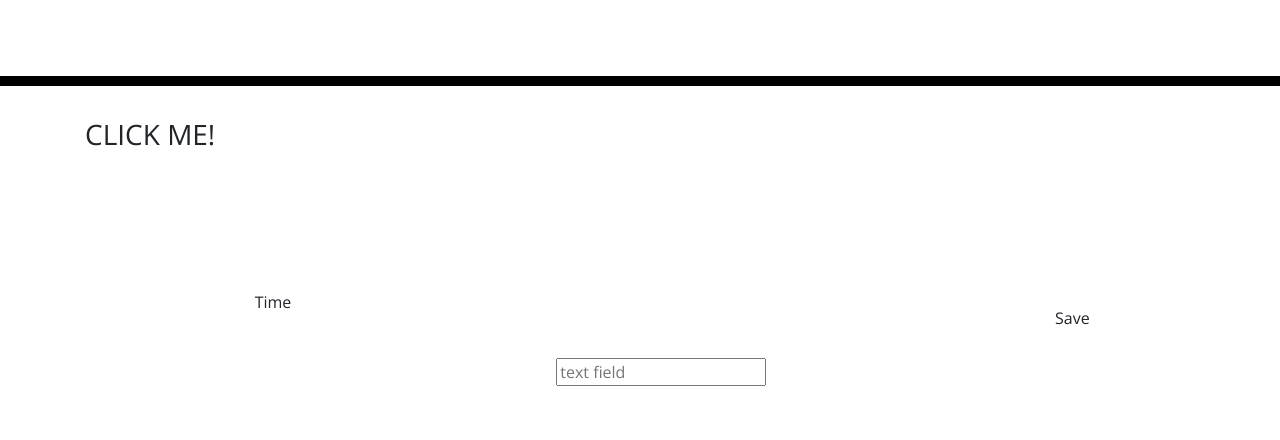
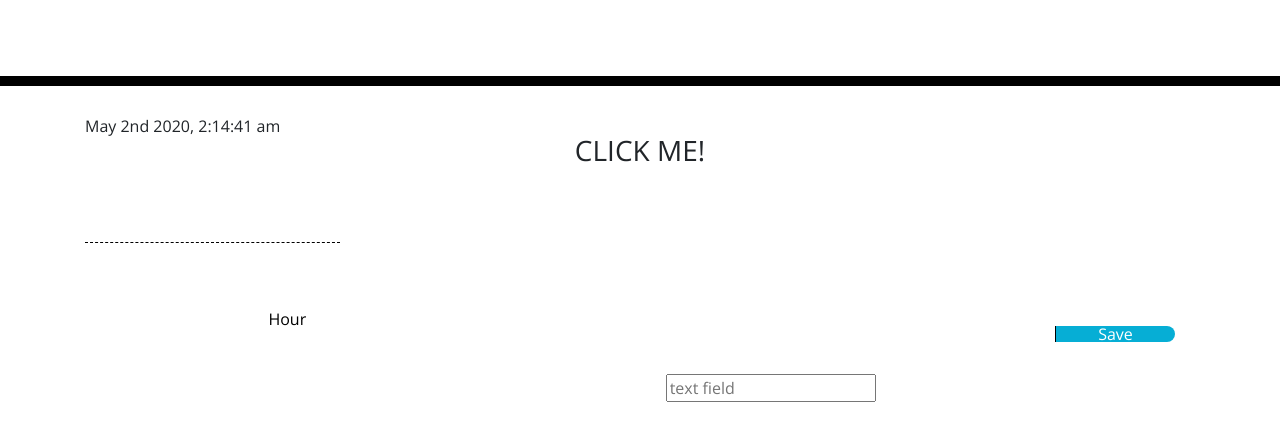
Before and after one commit to megan-pg/day-planner, a plain HTML site: page index.html in a window 1280 px wide. Shown: the part 182-622 px from the top of the page. Drawn offline with nearby package versions, Linux system fonts and the light colour scheme; files that its build step writes are made by us from their sources.

Commit message:
fixed moment function

```diff
--- a/assets/script.js
+++ b/assets/script.js
@@ -4,12 +4,12 @@
 // the code from moment.js for day and time generation
 $(document).ready(function () {
     var today = moment().format('MMMM Do YYYY, h:mm:ss a');
-    today.append();
+    var date = $("#date-field");
+    date.text(today);
 })
-var date = $("#date-field");
-date.text(today);
+
+
 //Generate time blocks to user IN HTML???????
-
 
 
 
--- a/index.html
+++ b/index.html
@@ -9,7 +9,7 @@
     <link rel="stylesheet" href="https://use.fontawesome.com/releases/v5.8.1/css/all.css"
         integrity="sha384-50oBUHEmvpQ+1lW4y57PTFmhCaXp0ML5d60M1M7uH2+nqUivzIebhndOJK28anvf" crossorigin="anonymous" />
     <link href="https://fonts.googleapis.com/css?family=Open+Sans&display=swap" rel="stylesheet" />
-    <link rel="stylesheet" href="style.css" />
+    <link rel="stylesheet" href="assets/style.css" />
     <title>Work Day Scheduler</title>
 </head>
 
@@ -23,16 +23,16 @@
         <div id="date-field">
 
         </div>
-        <div class="timeblocks">
+        <div class="time-block">
             <h3 id="click-me">CLICK ME!</h3>
             <!-- Timeblocks go here -->
             <div class="row">
                 <div class="col-xs-12 col-sm-12 col-md-12 col-lg-12">
                     <div class="row">
                         <div class="col-xs-3 col-sm-3 col-md-3 col-lg-3">
-                            <div class="time-field" style="width: 100%;">
+                            <div class="hour" style="width: 100%;">
                                 <div class="card-body" style="width: 100%;">
-                                    Time
+                                    Hour
                                 </div>
                             </div>
                         </div>
@@ -50,7 +50,7 @@
                         <div class="col-xs-2 col-sm-2 col-md-2 col-lg-2">
                             <div class="save-field" style="width: 100%;">
                                 <div class="card-body" style="width: 100%;">
-                                    <div class="save-button">Save</div>
+                                    <div class="saveBtn">Save</div>
                                 </div>
                             </div>
                         </div>
```
